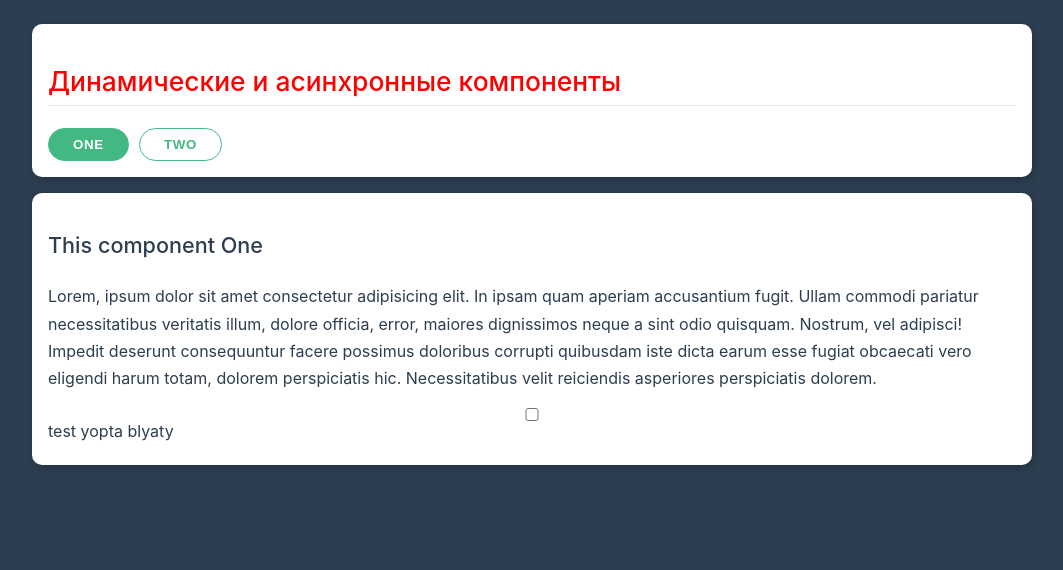
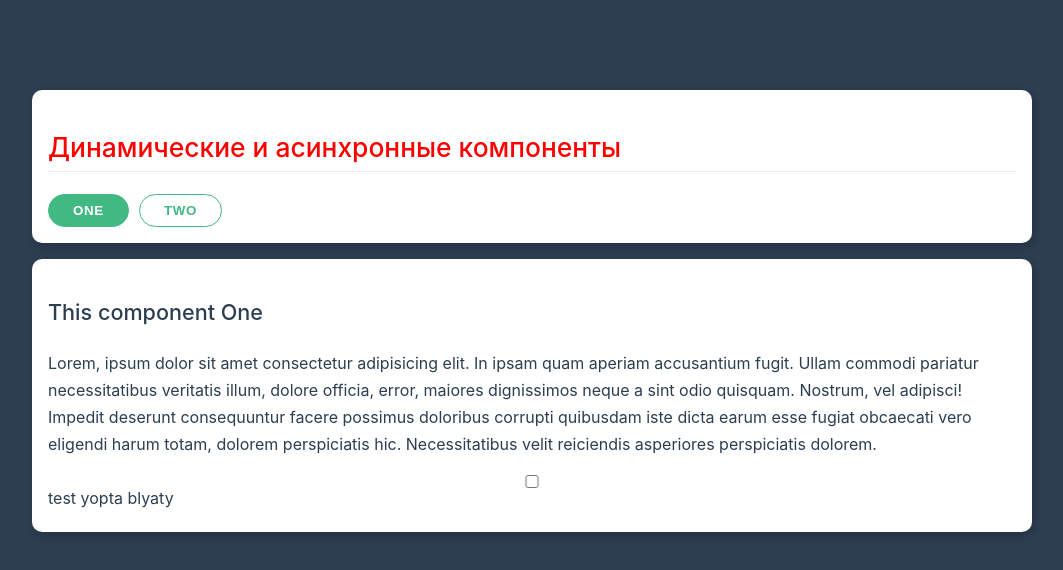
Before and after one commit to hel1yeah/vue3Course, a Vue app in the folder first-lessons-vue-cli/: page / in a window 1280 px wide. Shown: the top 570 px of the page, without its empty margins (108-1171 px from the left). Built offline with nearby package versions, Linux system fonts and the light colour scheme.

Commit message:
asyncComponent

```diff
--- a/first-lessons-vue-cli/src/App.vue
+++ b/first-lessons-vue-cli/src/App.vue
@@ -1,4 +1,5 @@
 <template>
+  <async-component></async-component>
   <div class="container pt-1">
     <div class="card">
       <h2>Динамические и асинхронные компоненты</h2>
--- /dev/null
+++ b/first-lessons-vue-cli/src/components/AppAsunc.vue
@@ -0,0 +1,15 @@
+<template>
+  <div>
+    <h3>Async Component</h3>
+  </div>
+</template>
+
+<script>
+  export default {
+
+  }
+</script>
+
+<style lang="scss" scoped>
+
+</style>
--- a/first-lessons-vue-cli/src/main.js
+++ b/first-lessons-vue-cli/src/main.js
@@ -1,4 +1,4 @@
-import { createApp } from "vue";
+import { createApp, defineAsyncComponent } from "vue";
 import App from "./App.vue";
 
 import TheHeader from "@/components/TheHeader.vue";
@@ -9,5 +9,11 @@ const app = createApp(App);
 
 // global register
 app.component("the-header", TheHeader);
+app.component(
+  "async-component",
+  defineAsyncComponent(() => {
+    return import("./components/AppAsunc.vue");
+  })
+);
 
 app.mount("#app");
```
